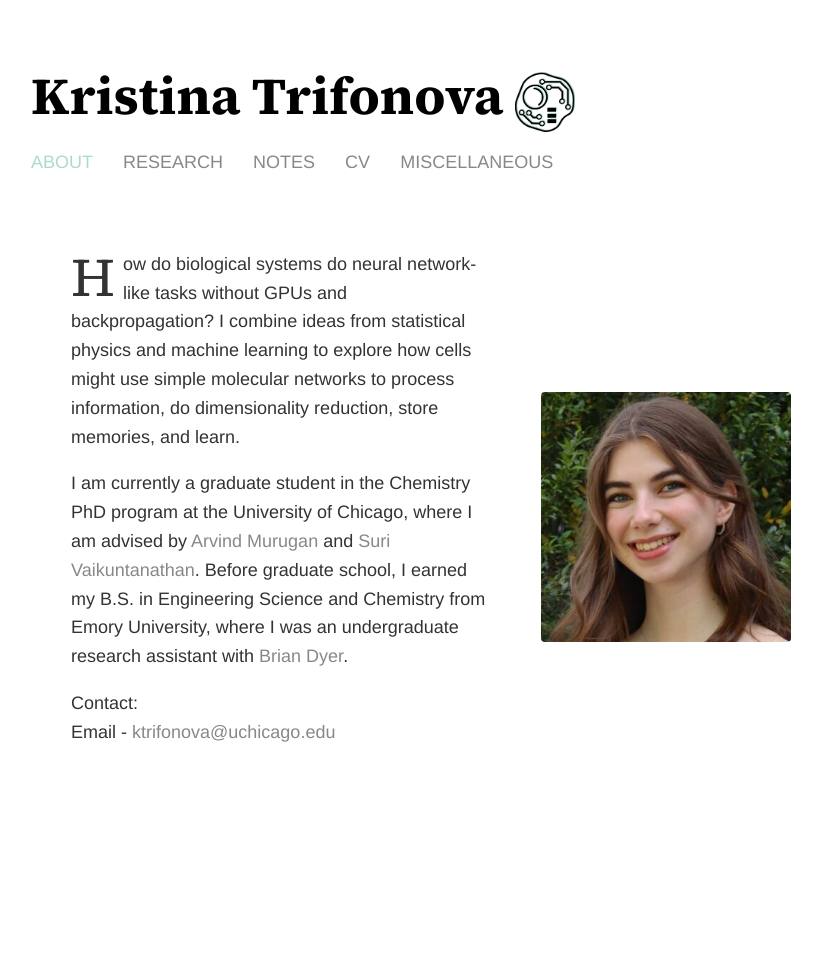
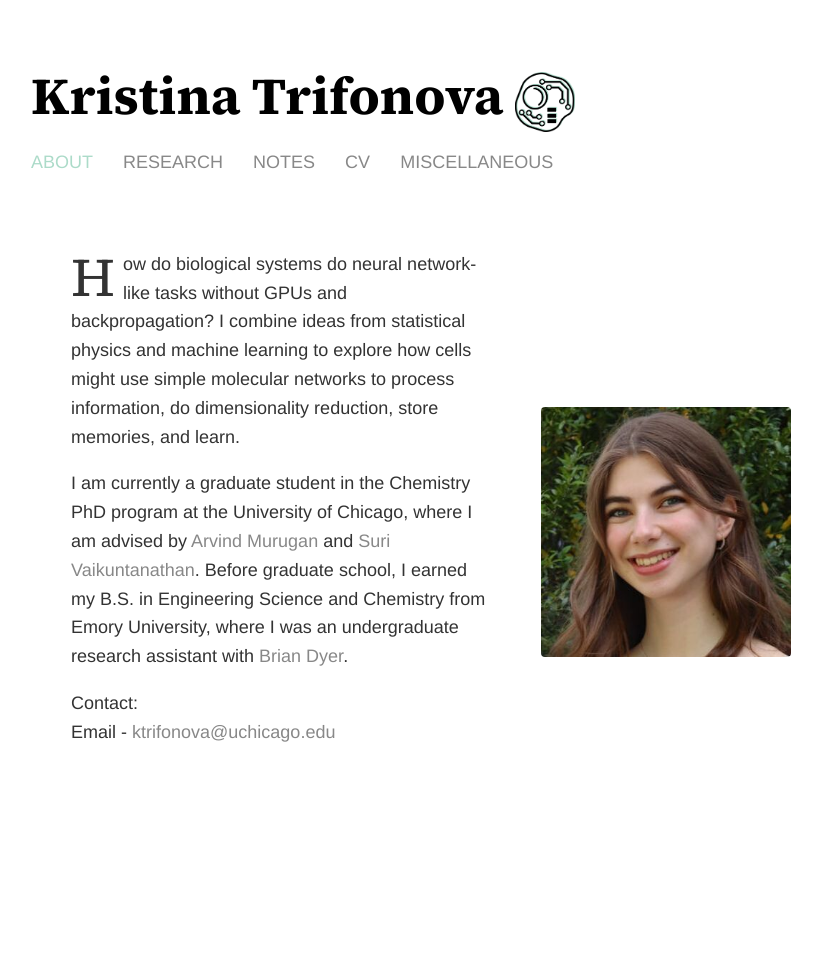
Before and after one commit to k-trifonova/k-trifonova.github.io, a Jekyll site: the page built from index.html, in a window 1280 px wide. Shown: the whole page, without its empty margins (209-1031 px from the left). Built offline with Jekyll 4.4.1, drawn with Linux system fonts in a browser that asks for light colours.

Commit message:
made big top margin for image

```diff
--- a/css/main.css
+++ b/css/main.css
@@ -100,7 +100,7 @@ ul li::marker {
   border-radius: 4px;
   object-fit: cover;
   object-position: top center;
-  margin-top: 20px; /* nudges image up a bit */
+  margin-top: 50px; /* nudges image up a bit */
   display: block;
 }
 
```
